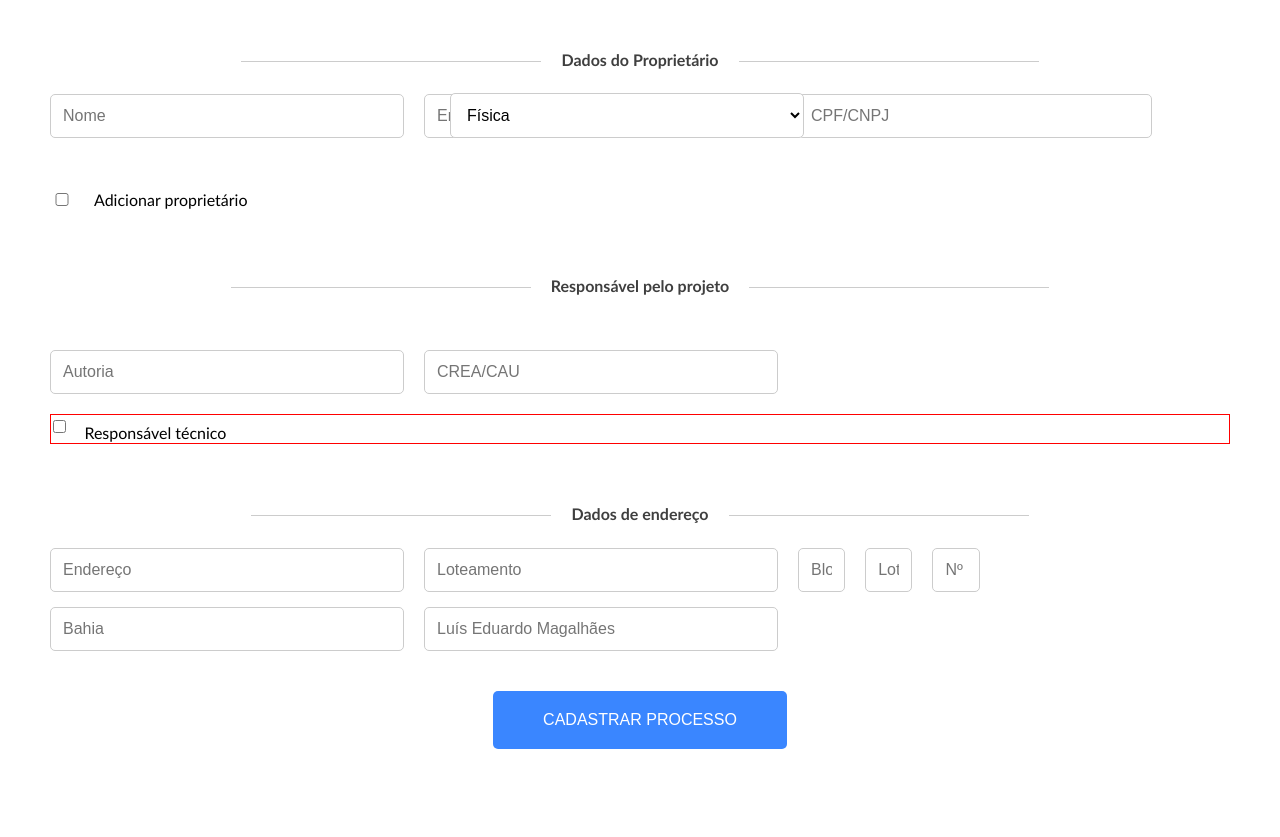
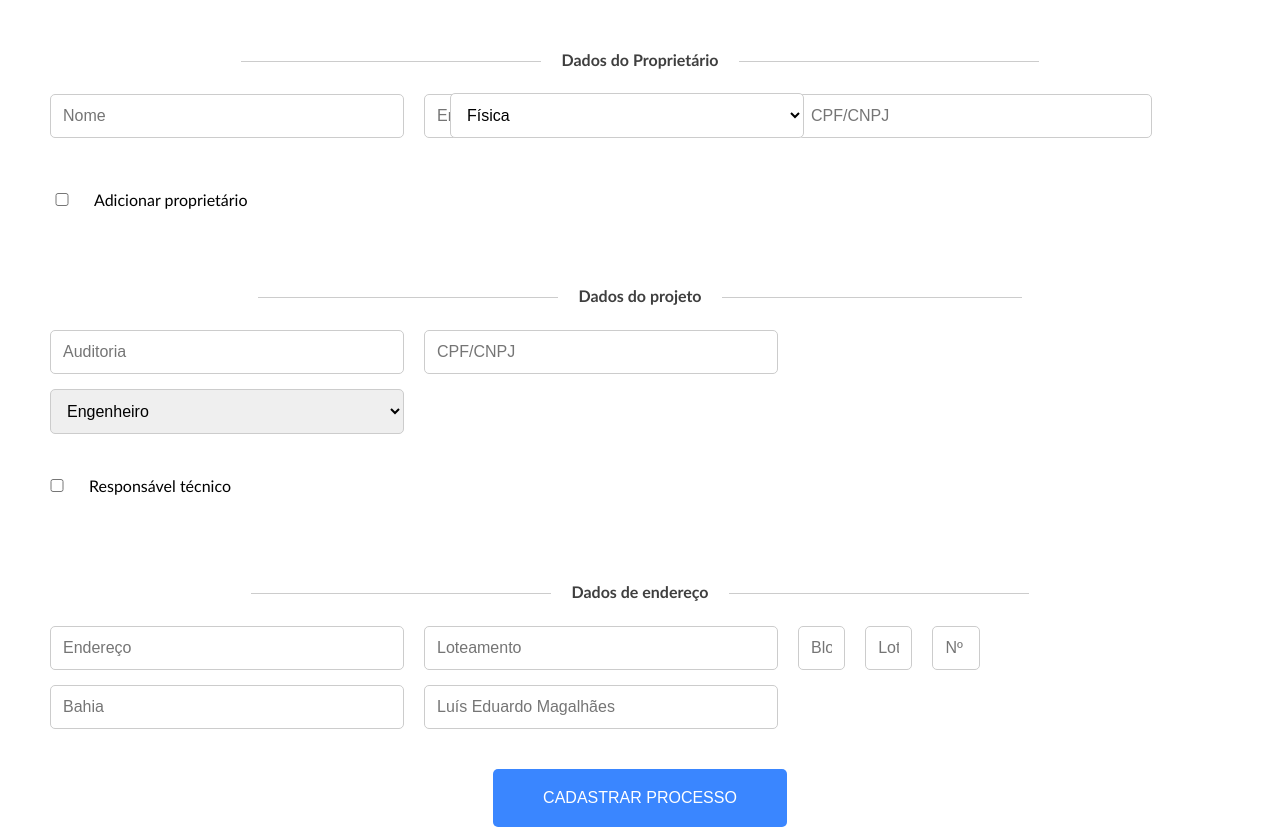
Before and after one commit to daniell0l/urbanismo-web, a React (Vite) app: page /AlvaraConstrucao in a window 1280 px wide. Built offline with nearby package versions, Linux system fonts and the light colour scheme; the HTML template or start-up script is replaced by a standard one.

Commit message:
organização do layout

```diff
--- a/src/screens/alvaraConstrucao/index.tsx
+++ b/src/screens/alvaraConstrucao/index.tsx
@@ -229,64 +229,72 @@ const CadastroForm: React.FC<CadastroFormProps> = ({ onSubmit }) => {
               />
             </div>
           )}
-          <div className="propritarioButton">
-            {formData.adicionarProprietario && <button>Adicionar</button>}
+{/* .............................................................................linha teste */}
         </div>
-        </div>
-        <span className="line-with-name">Responsável pelo projeto</span>
-        <div className="DadosProjeto">
+        <div className="DadosProprietario">
+          <span className="line-with-name">Dados do projeto</span>
           <div className="flex-container">
             <input
               type="text"
-              placeholder="Autoria"
-              name="authorization"
-              value={formData.authorization}
+              placeholder="Auditoria"
+              name="nome"
+              value={formData.nome}
               onChange={handleInputChange}
             />
             <input
               type="text"
-              placeholder="CREA/CAU"
-              name="creaCau"
-              value={formData.creaCau}
+              placeholder="CPF/CNPJ"
+              name="cpfCnpj"
+              value={formData.cpfCnpj}
               onChange={handleInputChange}
             />
           </div>
-          <div className="checkboxResponsabile">
+          <div className="SelectTechinical">
+            <select
+              name="tipoPessoa"
+              value={formData.tipoPessoa}
+              onChange={handleTipoPessoaChange}
+            >
+              <option value="Física">Engenheiro</option>
+              <option value="Jurídica">Arquiteto</option>
+            </select>
+          </div>
+          <div className="checkboxTechnical">
             <input
               type="checkbox"
-              name="responsibleTechnical"
+              name="adicionar"
               checked={formData.responsibleTechnical}
               onChange={handleResponsavelTecnicoChange}
             />
-            <span >Responsável técnico</span>
+            <span>Responsável técnico</span>
+          </div>
           {formData.responsibleTechnical && (
-              <div className="Reponsabile">
+            <div className="flex-container">
               <input
                 type="text"
                 placeholder="Nome"
                 name="nome"
-                  value={formData.responsible.nome}
+                value={formData.proprietario.nome}
+                onChange={handleResponsavelChange}
+              />
+              <input
+                type="email"
+                placeholder="Email"
+                name="email"
+                value={formData.proprietario.email}
                 onChange={handleResponsavelChange}
               />
               <input
                 type="text"
                 placeholder="CPF/CNPJ"
                 name="cpfCnpj"
-                  value={formData.responsible.cpfCnpj}
+                value={formData.proprietario.cpfCnpj}
                 onChange={handleResponsavelChange}
               />
-                <select
-                  name="role"
-                  value={formData.responsible.role}
-                  onChange={handleResponsavelChange}
-                >
-                  <option value="Engenheiro">Engenheiro</option>
-                  <option value="Arquiteto">Arquiteto</option>
-                </select>
             </div>
           )}
         </div>
-        </div>
+
         <div className="DadosEndereco">
           <span className="line-with-name">Dados de endereço</span>
           <input
--- a/src/screens/alvaraConstrucao/style.css
+++ b/src/screens/alvaraConstrucao/style.css
@@ -62,7 +62,6 @@
 
 .checkboxResponsabile {
   flex-direction: row;
-  border: 1px solid red;
 }
 
 .checkboxResponsabile input{
@@ -75,6 +74,10 @@
   justify-content: center;
 }
 
+.DadosProprietario {
+  height: auto;
+}
+
 .Reponsabile input, .Reponsabile select {
   margin: 5px;
 }
@@ -83,6 +86,20 @@
   display: flex;
   flex-direction: column;
   align-items: center;
+}
+
+.checkboxTechnical {
+  position: relative;
+  right: 170px;
+  top: 40px;
+  padding-bottom: 60px;
+}
+
+.checkboxTechnical span{
+  position: relative;
+  right: 165px;
+  padding-bottom: 60px;
+
 }
 
 .propritarioButton {
```
Lines whose indentation alone changed are shown as unchanged.
